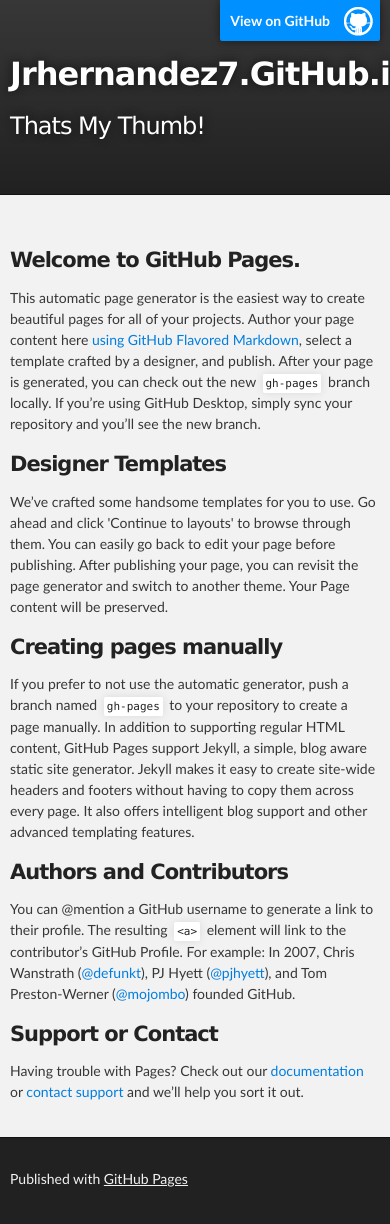
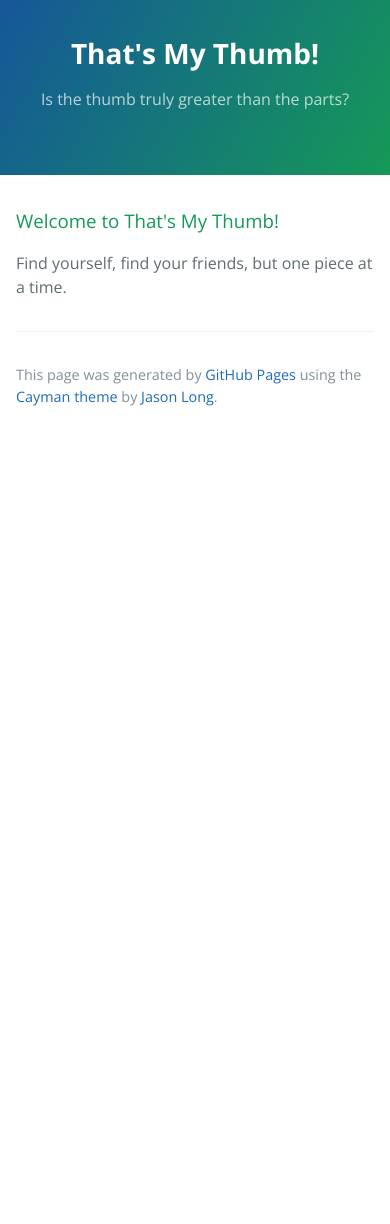
Before and after one commit to JRHernandez7/JRHernandez7.github.io, a Jekyll site: the page index.html, which Jekyll copies as it is, in a window 390 px wide. Built offline with Jekyll 4.4.1, drawn with Linux system fonts in a browser that asks for light colours; after the commit the page ends 900 px from its top, so only the background shows below that.

Commit message:
Replace master branch with page content via GitHub

```diff
--- a/index.html
+++ b/index.html
@@ -1,66 +1,32 @@
 <!DOCTYPE html>
-<html>
+<html lang="en-us">
+  <head>
+    <meta charset="UTF-8">
+    <title>That&#39;s My Thumb! by JRHernandez7</title>
+    <meta name="viewport" content="width=device-width, initial-scale=1">
+    <link rel="stylesheet" type="text/css" href="stylesheets/normalize.css" media="screen">
+    <link href='https://fonts.googleapis.com/css?family=Open+Sans:400,700' rel='stylesheet' type='text/css'>
+    <link rel="stylesheet" type="text/css" href="stylesheets/stylesheet.css" media="screen">
+    <link rel="stylesheet" type="text/css" href="stylesheets/github-light.css" media="screen">
+  </head>
+  <body>
+    <section class="page-header">
+      <h1 class="project-name">That&#39;s My Thumb!</h1>
+      <h2 class="project-tagline">Is the thumb truly greater than the parts?</h2>
+    </section>
 
-  <head>
-    <meta charset='utf-8'>
-    <meta http-equiv="X-UA-Compatible" content="chrome=1">
-    <meta name="description" content="Jrhernandez7.GitHub.io : Thats My Thumb!">
+    <section class="main-content">
+      <h3>
+<a id="welcome-to-thats-my-thumb" class="anchor" href="#welcome-to-thats-my-thumb" aria-hidden="true"><span aria-hidden="true" class="octicon octicon-link"></span></a>Welcome to That's My Thumb!</h3>
 
-    <link rel="stylesheet" type="text/css" media="screen" href="stylesheets/stylesheet.css">
+<p>Find yourself, find your friends, but one piece at a time.</p>
 
-    <title>Jrhernandez7.GitHub.io</title>
-  </head>
+      <footer class="site-footer">
 
-  <body>
+        <span class="site-footer-credits">This page was generated by <a href="https://pages.github.com">GitHub Pages</a> using the <a href="https://github.com/jasonlong/cayman-theme">Cayman theme</a> by <a href="https://twitter.com/jasonlong">Jason Long</a>.</span>
+      </footer>
 
-    <!-- HEADER -->
-    <div id="header_wrap" class="outer">
-        <header class="inner">
-          <a id="forkme_banner" href="https://github.com/JRHernandez7">View on GitHub</a>
-
-          <h1 id="project_title">Jrhernandez7.GitHub.io</h1>
-          <h2 id="project_tagline">Thats My Thumb!</h2>
-
-        </header>
-    </div>
-
-    <!-- MAIN CONTENT -->
-    <div id="main_content_wrap" class="outer">
-      <section id="main_content" class="inner">
-        <h3>
-<a id="welcome-to-github-pages" class="anchor" href="#welcome-to-github-pages" aria-hidden="true"><span aria-hidden="true" class="octicon octicon-link"></span></a>Welcome to GitHub Pages.</h3>
-
-<p>This automatic page generator is the easiest way to create beautiful pages for all of your projects. Author your page content here <a href="https://guides.github.com/features/mastering-markdown/">using GitHub Flavored Markdown</a>, select a template crafted by a designer, and publish. After your page is generated, you can check out the new <code>gh-pages</code> branch locally. If you’re using GitHub Desktop, simply sync your repository and you’ll see the new branch.</p>
-
-<h3>
-<a id="designer-templates" class="anchor" href="#designer-templates" aria-hidden="true"><span aria-hidden="true" class="octicon octicon-link"></span></a>Designer Templates</h3>
-
-<p>We’ve crafted some handsome templates for you to use. Go ahead and click 'Continue to layouts' to browse through them. You can easily go back to edit your page before publishing. After publishing your page, you can revisit the page generator and switch to another theme. Your Page content will be preserved.</p>
-
-<h3>
-<a id="creating-pages-manually" class="anchor" href="#creating-pages-manually" aria-hidden="true"><span aria-hidden="true" class="octicon octicon-link"></span></a>Creating pages manually</h3>
-
-<p>If you prefer to not use the automatic generator, push a branch named <code>gh-pages</code> to your repository to create a page manually. In addition to supporting regular HTML content, GitHub Pages support Jekyll, a simple, blog aware static site generator. Jekyll makes it easy to create site-wide headers and footers without having to copy them across every page. It also offers intelligent blog support and other advanced templating features.</p>
-
-<h3>
-<a id="authors-and-contributors" class="anchor" href="#authors-and-contributors" aria-hidden="true"><span aria-hidden="true" class="octicon octicon-link"></span></a>Authors and Contributors</h3>
-
-<p>You can @mention a GitHub username to generate a link to their profile. The resulting <code>&lt;a&gt;</code> element will link to the contributor’s GitHub Profile. For example: In 2007, Chris Wanstrath (<a href="https://github.com/defunkt" class="user-mention">@defunkt</a>), PJ Hyett (<a href="https://github.com/pjhyett" class="user-mention">@pjhyett</a>), and Tom Preston-Werner (<a href="https://github.com/mojombo" class="user-mention">@mojombo</a>) founded GitHub.</p>
-
-<h3>
-<a id="support-or-contact" class="anchor" href="#support-or-contact" aria-hidden="true"><span aria-hidden="true" class="octicon octicon-link"></span></a>Support or Contact</h3>
-
-<p>Having trouble with Pages? Check out our <a href="https://help.github.com/pages">documentation</a> or <a href="https://github.com/contact">contact support</a> and we’ll help you sort it out.</p>
-      </section>
-    </div>
-
-    <!-- FOOTER  -->
-    <div id="footer_wrap" class="outer">
-      <footer class="inner">
-        <p>Published with <a href="https://pages.github.com">GitHub Pages</a></p>
-      </footer>
-    </div>
-
+    </section>
 
 
   </body>
--- a/stylesheets/stylesheet.css
+++ b/stylesheets/stylesheet.css
@@ -1,425 +1,245 @@
-/*******************************************************************************
-Slate Theme for GitHub Pages
-by Jason Costello, @jsncostello
-*******************************************************************************/
-
-@import url(github-light.css);
-
-/*******************************************************************************
-MeyerWeb Reset
-*******************************************************************************/
-
-html, body, div, span, applet, object, iframe,
-h1, h2, h3, h4, h5, h6, p, blockquote, pre,
-a, abbr, acronym, address, big, cite, code,
-del, dfn, em, img, ins, kbd, q, s, samp,
-small, strike, strong, sub, sup, tt, var,
-b, u, i, center,
-dl, dt, dd, ol, ul, li,
-fieldset, form, label, legend,
-table, caption, tbody, tfoot, thead, tr, th, td,
-article, aside, canvas, details, embed,
-figure, figcaption, footer, header, hgroup,
-menu, nav, output, ruby, section, summary,
-time, mark, audio, video {
-  margin: 0;
-  padding: 0;
-  border: 0;
-  font: inherit;
-  vertical-align: baseline;
-}
-
-/* HTML5 display-role reset for older browsers */
-article, aside, details, figcaption, figure,
-footer, header, hgroup, menu, nav, section {
-  display: block;
-}
-
-ol, ul {
-  list-style: none;
-}
-
-table {
-  border-collapse: collapse;
-  border-spacing: 0;
-}
-
-/*******************************************************************************
-Theme Styles
-*******************************************************************************/
+* {
+  box-sizing: border-box; }
 
 body {
-  box-sizing: border-box;
-  color:#373737;
-  background: #212121;
+  padding: 0;
+  margin: 0;
+  font-family: "Open Sans", "Helvetica Neue", Helvetica, Arial, sans-serif;
   font-size: 16px;
-  font-family: 'Myriad Pro', Calibri, Helvetica, Arial, sans-serif;
   line-height: 1.5;
-  -webkit-font-smoothing: antialiased;
-}
-
-h1, h2, h3, h4, h5, h6 {
-  margin: 10px 0;
-  font-weight: 700;
-  color:#222222;
-  font-family: 'Lucida Grande', 'Calibri', Helvetica, Arial, sans-serif;
-  letter-spacing: -1px;
-}
-
-h1 {
-  font-size: 36px;
-  font-weight: 700;
-}
-
-h2 {
-  padding-bottom: 10px;
-  font-size: 32px;
-  background: url('../images/bg_hr.png') repeat-x bottom;
-}
-
-h3 {
-  font-size: 24px;
-}
-
-h4 {
-  font-size: 21px;
-}
-
-h5 {
-  font-size: 18px;
-}
-
-h6 {
-  font-size: 16px;
-}
-
-p {
-  margin: 10px 0 15px 0;
-}
-
-footer p {
-  color: #f2f2f2;
-}
+  color: #606c71; }
 
 a {
+  color: #1e6bb8;
+  text-decoration: none; }
+  a:hover {
+    text-decoration: underline; }
+
+.btn {
+  display: inline-block;
+  margin-bottom: 1rem;
+  color: rgba(255, 255, 255, 0.7);
+  background-color: rgba(255, 255, 255, 0.08);
+  border-color: rgba(255, 255, 255, 0.2);
+  border-style: solid;
+  border-width: 1px;
+  border-radius: 0.3rem;
+  transition: color 0.2s, background-color 0.2s, border-color 0.2s; }
+  .btn + .btn {
+    margin-left: 1rem; }
+
+.btn:hover {
+  color: rgba(255, 255, 255, 0.8);
   text-decoration: none;
-  color: #007edf;
-  text-shadow: none;
+  background-color: rgba(255, 255, 255, 0.2);
+  border-color: rgba(255, 255, 255, 0.3); }
 
-  transition: color 0.5s ease;
-  transition: text-shadow 0.5s ease;
-  -webkit-transition: color 0.5s ease;
-  -webkit-transition: text-shadow 0.5s ease;
-  -moz-transition: color 0.5s ease;
-  -moz-transition: text-shadow 0.5s ease;
-  -o-transition: color 0.5s ease;
-  -o-transition: text-shadow 0.5s ease;
-  -ms-transition: color 0.5s ease;
-  -ms-transition: text-shadow 0.5s ease;
-}
+@media screen and (min-width: 64em) {
+  .btn {
+    padding: 0.75rem 1rem; } }
 
-a:hover, a:focus {text-decoration: underline;}
+@media screen and (min-width: 42em) and (max-width: 64em) {
+  .btn {
+    padding: 0.6rem 0.9rem;
+    font-size: 0.9rem; } }
 
-footer a {
-  color: #F2F2F2;
-  text-decoration: underline;
-}
+@media screen and (max-width: 42em) {
+  .btn {
+    display: block;
+    width: 100%;
+    padding: 0.75rem;
+    font-size: 0.9rem; }
+    .btn + .btn {
+      margin-top: 1rem;
+      margin-left: 0; } }
 
-em {
-  font-style: italic;
-}
+.page-header {
+  color: #fff;
+  text-align: center;
+  background-color: #159957;
+  background-image: linear-gradient(120deg, #155799, #159957); }
 
-strong {
-  font-weight: bold;
-}
+@media screen and (min-width: 64em) {
+  .page-header {
+    padding: 5rem 6rem; } }
 
-img {
-  position: relative;
-  margin: 0 auto;
-  max-width: 739px;
-  padding: 5px;
-  margin: 10px 0 10px 0;
-  border: 1px solid #ebebeb;
+@media screen and (min-width: 42em) and (max-width: 64em) {
+  .page-header {
+    padding: 3rem 4rem; } }
 
-  box-shadow: 0 0 5px #ebebeb;
-  -webkit-box-shadow: 0 0 5px #ebebeb;
-  -moz-box-shadow: 0 0 5px #ebebeb;
-  -o-box-shadow: 0 0 5px #ebebeb;
-  -ms-box-shadow: 0 0 5px #ebebeb;
-}
+@media screen and (max-width: 42em) {
+  .page-header {
+    padding: 2rem 1rem; } }
 
-p img {
+.project-name {
+  margin-top: 0;
+  margin-bottom: 0.1rem; }
+
+@media screen and (min-width: 64em) {
+  .project-name {
+    font-size: 3.25rem; } }
+
+@media screen and (min-width: 42em) and (max-width: 64em) {
+  .project-name {
+    font-size: 2.25rem; } }
+
+@media screen and (max-width: 42em) {
+  .project-name {
+    font-size: 1.75rem; } }
+
+.project-tagline {
+  margin-bottom: 2rem;
+  font-weight: normal;
+  opacity: 0.7; }
+
+@media screen and (min-width: 64em) {
+  .project-tagline {
+    font-size: 1.25rem; } }
+
+@media screen and (min-width: 42em) and (max-width: 64em) {
+  .project-tagline {
+    font-size: 1.15rem; } }
+
+@media screen and (max-width: 42em) {
+  .project-tagline {
+    font-size: 1rem; } }
+
+.main-content :first-child {
+  margin-top: 0; }
+.main-content img {
+  max-width: 100%; }
+.main-content h1, .main-content h2, .main-content h3, .main-content h4, .main-content h5, .main-content h6 {
+  margin-top: 2rem;
+  margin-bottom: 1rem;
+  font-weight: normal;
+  color: #159957; }
+.main-content p {
+  margin-bottom: 1em; }
+.main-content code {
+  padding: 2px 4px;
+  font-family: Consolas, "Liberation Mono", Menlo, Courier, monospace;
+  font-size: 0.9rem;
+  color: #383e41;
+  background-color: #f3f6fa;
+  border-radius: 0.3rem; }
+.main-content pre {
+  padding: 0.8rem;
+  margin-top: 0;
+  margin-bottom: 1rem;
+  font: 1rem Consolas, "Liberation Mono", Menlo, Courier, monospace;
+  color: #567482;
+  word-wrap: normal;
+  background-color: #f3f6fa;
+  border: solid 1px #dce6f0;
+  border-radius: 0.3rem; }
+  .main-content pre > code {
+    padding: 0;
+    margin: 0;
+    font-size: 0.9rem;
+    color: #567482;
+    word-break: normal;
+    white-space: pre;
+    background: transparent;
+    border: 0; }
+.main-content .highlight {
+  margin-bottom: 1rem; }
+  .main-content .highlight pre {
+    margin-bottom: 0;
+    word-break: normal; }
+.main-content .highlight pre, .main-content pre {
+  padding: 0.8rem;
+  overflow: auto;
+  font-size: 0.9rem;
+  line-height: 1.45;
+  border-radius: 0.3rem; }
+.main-content pre code, .main-content pre tt {
   display: inline;
+  max-width: initial;
+  padding: 0;
   margin: 0;
+  overflow: initial;
+  line-height: inherit;
+  word-wrap: normal;
+  background-color: transparent;
+  border: 0; }
+  .main-content pre code:before, .main-content pre code:after, .main-content pre tt:before, .main-content pre tt:after {
+    content: normal; }
+.main-content ul, .main-content ol {
+  margin-top: 0; }
+.main-content blockquote {
+  padding: 0 1rem;
+  margin-left: 0;
+  color: #819198;
+  border-left: 0.3rem solid #dce6f0; }
+  .main-content blockquote > :first-child {
+    margin-top: 0; }
+  .main-content blockquote > :last-child {
+    margin-bottom: 0; }
+.main-content table {
+  display: block;
+  width: 100%;
+  overflow: auto;
+  word-break: normal;
+  word-break: keep-all; }
+  .main-content table th {
+    font-weight: bold; }
+  .main-content table th, .main-content table td {
+    padding: 0.5rem 1rem;
+    border: 1px solid #e9ebec; }
+.main-content dl {
+  padding: 0; }
+  .main-content dl dt {
+    padding: 0;
+    margin-top: 1rem;
+    font-size: 1rem;
+    font-weight: bold; }
+  .main-content dl dd {
+    padding: 0;
+    margin-bottom: 1rem; }
+.main-content hr {
+  height: 2px;
   padding: 0;
-  vertical-align: middle;
-  text-align: center;
-  border: none;
-}
+  margin: 1rem 0;
+  background-color: #eff0f1;
+  border: 0; }
 
-pre, code {
-  width: 100%;
-  color: #222;
-  background-color: #fff;
+@media screen and (min-width: 64em) {
+  .main-content {
+    max-width: 64rem;
+    padding: 2rem 6rem;
+    margin: 0 auto;
+    font-size: 1.1rem; } }
 
-  font-family: Monaco, "Bitstream Vera Sans Mono", "Lucida Console", Terminal, monospace;
-  font-size: 14px;
+@media screen and (min-width: 42em) and (max-width: 64em) {
+  .main-content {
+    padding: 2rem 4rem;
+    font-size: 1.1rem; } }
 
-  border-radius: 2px;
-  -moz-border-radius: 2px;
-  -webkit-border-radius: 2px;
-}
+@media screen and (max-width: 42em) {
+  .main-content {
+    padding: 2rem 1rem;
+    font-size: 1rem; } }
 
-pre {
-  width: 100%;
-  padding: 10px;
-  box-shadow: 0 0 10px rgba(0,0,0,.1);
-  overflow: auto;
-}
+.site-footer {
+  padding-top: 2rem;
+  margin-top: 2rem;
+  border-top: solid 1px #eff0f1; }
 
-code {
-  padding: 3px;
-  margin: 0 3px;
-  box-shadow: 0 0 10px rgba(0,0,0,.1);
-}
+.site-footer-owner {
+  display: block;
+  font-weight: bold; }
 
-pre code {
-  display: block;
-  box-shadow: none;
-}
+.site-footer-credits {
+  color: #819198; }
 
-blockquote {
-  color: #666;
-  margin-bottom: 20px;
-  padding: 0 0 0 20px;
-  border-left: 3px solid #bbb;
-}
+@media screen and (min-width: 64em) {
+  .site-footer {
+    font-size: 1rem; } }
 
+@media screen and (min-width: 42em) and (max-width: 64em) {
+  .site-footer {
+    font-size: 1rem; } }
 
-ul, ol, dl {
-  margin-bottom: 15px
-}
-
-ul {
-  list-style-position: inside;
-  list-style: disc;
-  padding-left: 20px;
-}
-
-ol {
-  list-style-position: inside;
-  list-style: decimal;
-  padding-left: 20px;
-}
-
-dl dt {
-  font-weight: bold;
-}
-
-dl dd {
-  padding-left: 20px;
-  font-style: italic;
-}
-
-dl p {
-  padding-left: 20px;
-  font-style: italic;
-}
-
-hr {
-  height: 1px;
-  margin-bottom: 5px;
-  border: none;
-  background: url('../images/bg_hr.png') repeat-x center;
-}
-
-table {
-  border: 1px solid #373737;
-  margin-bottom: 20px;
-  text-align: left;
- }
-
-th {
-  font-family: 'Lucida Grande', 'Helvetica Neue', Helvetica, Arial, sans-serif;
-  padding: 10px;
-  background: #373737;
-  color: #fff;
- }
-
-td {
-  padding: 10px;
-  border: 1px solid #373737;
- }
-
-form {
-  background: #f2f2f2;
-  padding: 20px;
-}
-
-/*******************************************************************************
-Full-Width Styles
-*******************************************************************************/
-
-.outer {
-  width: 100%;
-}
-
-.inner {
-  position: relative;
-  max-width: 640px;
-  padding: 20px 10px;
-  margin: 0 auto;
-}
-
-#forkme_banner {
-  display: block;
-  position: absolute;
-  top:0;
-  right: 10px;
-  z-index: 10;
-  padding: 10px 50px 10px 10px;
-  color: #fff;
-  background: url('../images/blacktocat.png') #0090ff no-repeat 95% 50%;
-  font-weight: 700;
-  box-shadow: 0 0 10px rgba(0,0,0,.5);
-  border-bottom-left-radius: 2px;
-  border-bottom-right-radius: 2px;
-}
-
-#header_wrap {
-  background: #212121;
-  background: -moz-linear-gradient(top, #373737, #212121);
-  background: -webkit-linear-gradient(top, #373737, #212121);
-  background: -ms-linear-gradient(top, #373737, #212121);
-  background: -o-linear-gradient(top, #373737, #212121);
-  background: linear-gradient(top, #373737, #212121);
-}
-
-#header_wrap .inner {
-  padding: 50px 10px 30px 10px;
-}
-
-#project_title {
-  margin: 0;
-  color: #fff;
-  font-size: 42px;
-  font-weight: 700;
-  text-shadow: #111 0px 0px 10px;
-}
-
-#project_tagline {
-  color: #fff;
-  font-size: 24px;
-  font-weight: 300;
-  background: none;
-  text-shadow: #111 0px 0px 10px;
-}
-
-#downloads {
-  position: absolute;
-  width: 210px;
-  z-index: 10;
-  bottom: -40px;
-  right: 0;
-  height: 70px;
-  background: url('../images/icon_download.png') no-repeat 0% 90%;
-}
-
-.zip_download_link {
-  display: block;
-  float: right;
-  width: 90px;
-  height:70px;
-  text-indent: -5000px;
-  overflow: hidden;
-  background: url(../images/sprite_download.png) no-repeat bottom left;
-}
-
-.tar_download_link {
-  display: block;
-  float: right;
-  width: 90px;
-  height:70px;
-  text-indent: -5000px;
-  overflow: hidden;
-  background: url(../images/sprite_download.png) no-repeat bottom right;
-  margin-left: 10px;
-}
-
-.zip_download_link:hover {
-  background: url(../images/sprite_download.png) no-repeat top left;
-}
-
-.tar_download_link:hover {
-  background: url(../images/sprite_download.png) no-repeat top right;
-}
-
-#main_content_wrap {
-  background: #f2f2f2;
-  border-top: 1px solid #111;
-  border-bottom: 1px solid #111;
-}
-
-#main_content {
-  padding-top: 40px;
-}
-
-#footer_wrap {
-  background: #212121;
-}
-
-
-
-/*******************************************************************************
-Small Device Styles
-*******************************************************************************/
-
-@media screen and (max-width: 480px) {
-  body {
-    font-size:14px;
-  }
-
-  #downloads {
-    display: none;
-  }
-
-  .inner {
-    min-width: 320px;
-    max-width: 480px;
-  }
-
-  #project_title {
-  font-size: 32px;
-  }
-
-  h1 {
-    font-size: 28px;
-  }
-
-  h2 {
-    font-size: 24px;
-  }
-
-  h3 {
-    font-size: 21px;
-  }
-
-  h4 {
-    font-size: 18px;
-  }
-
-  h5 {
-    font-size: 14px;
-  }
-
-  h6 {
-    font-size: 12px;
-  }
-
-  code, pre {
-    min-width: 320px;
-    max-width: 480px;
-    font-size: 11px;
-  }
-
-}
+@media screen and (max-width: 42em) {
+  .site-footer {
+    font-size: 0.9rem; } }
```
Also changed, not shown: params.json (+3 -3 lines), stylesheets/normalize.css (added).
